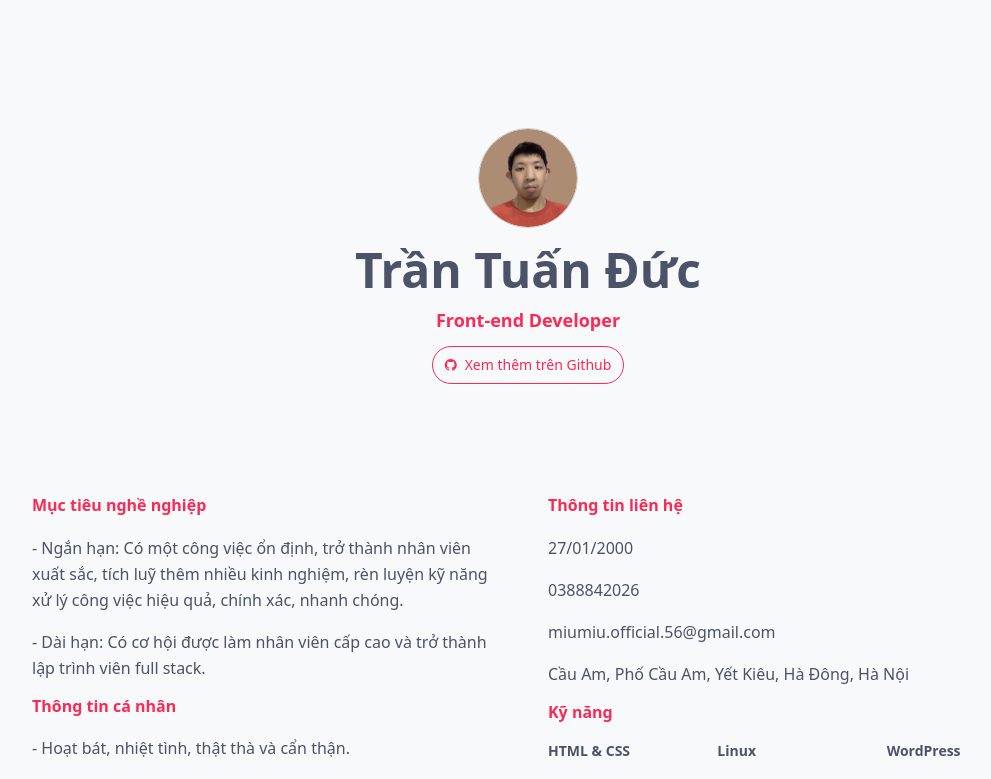
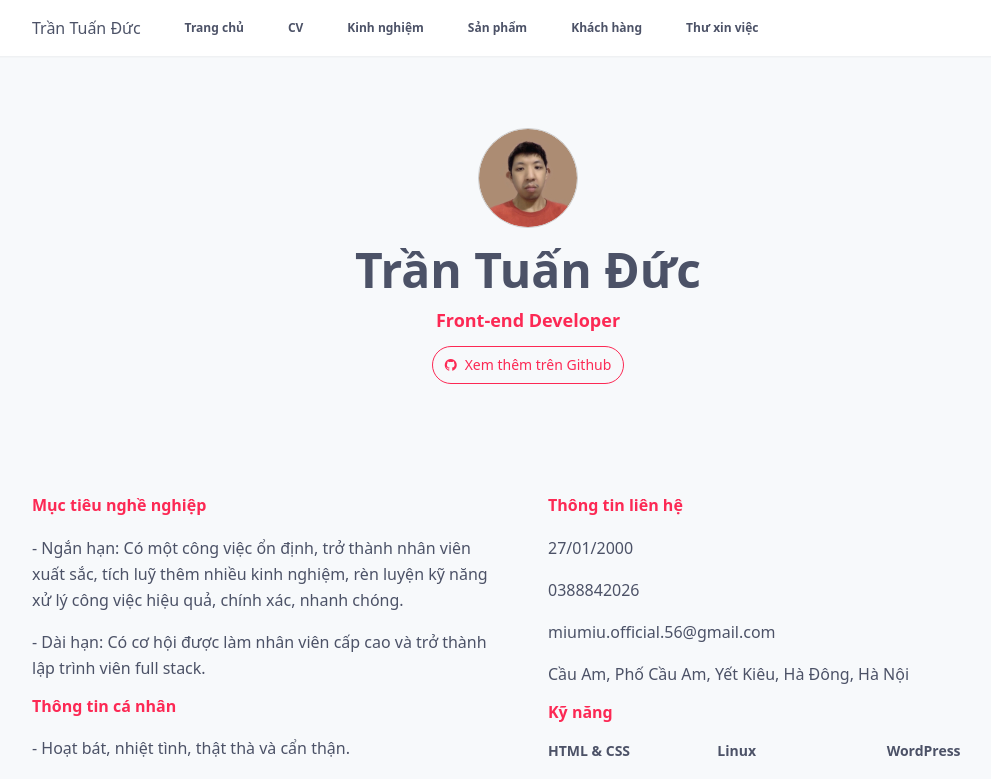
Before and after one commit to tuanductran/cv, a Vue app: page / in a window 1280 px wide. Shown: the top 779 px of the page, without its empty margins (112-1103 px from the left). Built offline with nearby package versions, Linux system fonts and the light colour scheme.

Commit message:
Update App.vue

```diff
--- a/src/App.vue
+++ b/src/App.vue
@@ -1,10 +1,11 @@
 <script setup>
    import AppContainer from './layouts/AppContainer/index.vue'
-   //import AppHeader from './layouts/AppHeader/index.vue'
+   import AppHeader from './layouts/AppHeader/index.vue'
    import AppFooter from './layouts/AppFooter/index.vue'
 </script>
 
 <template>
+   <app-header />
    <app-container />
    <app-footer />
 </template>
@@ -13,7 +14,6 @@
    @import 'assets/styles/styles.css';
    html {
       scroll-behavior: smooth;
-
       .center-element {
          @apply flex justify-center items-center;
       };
```
